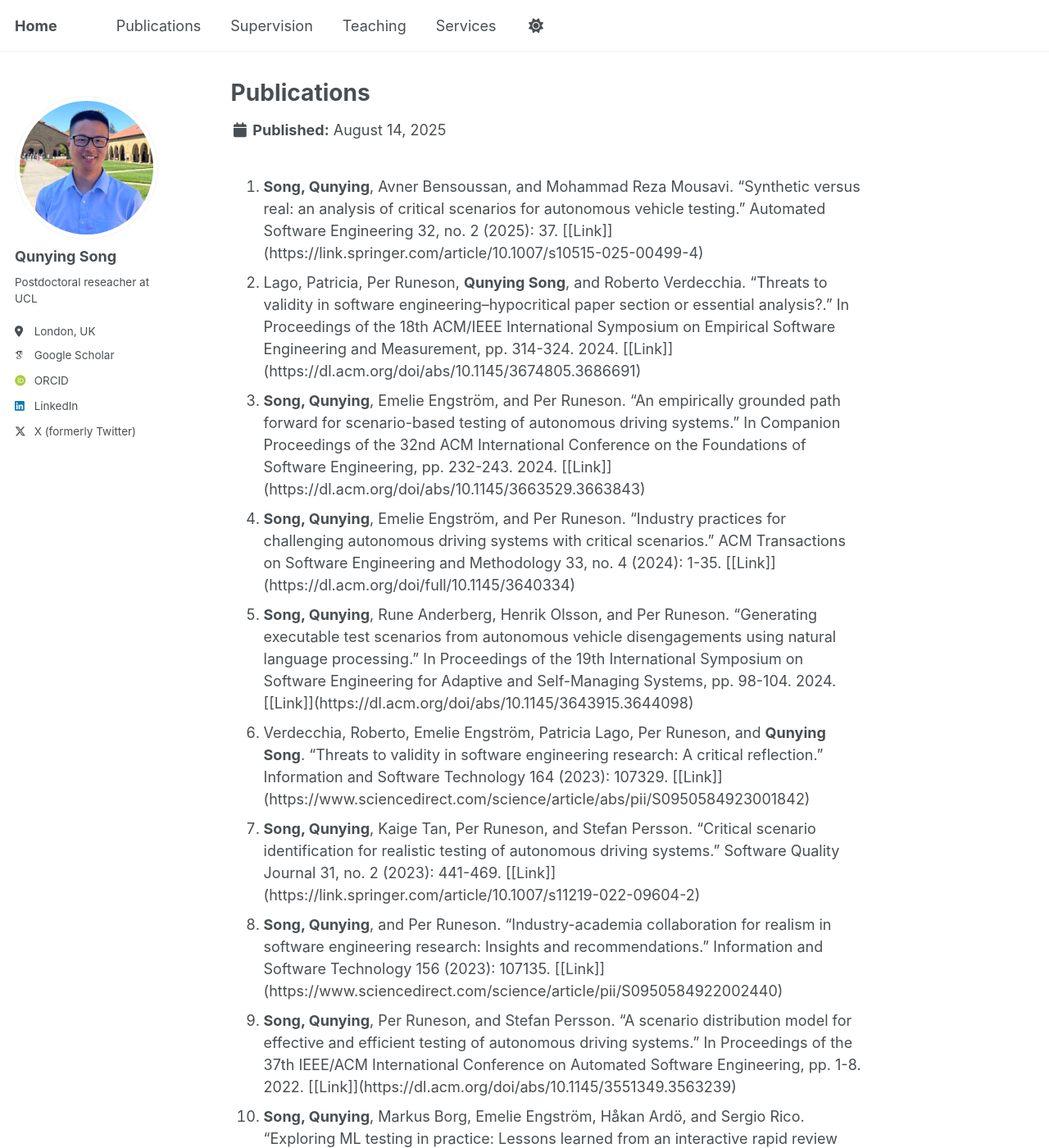
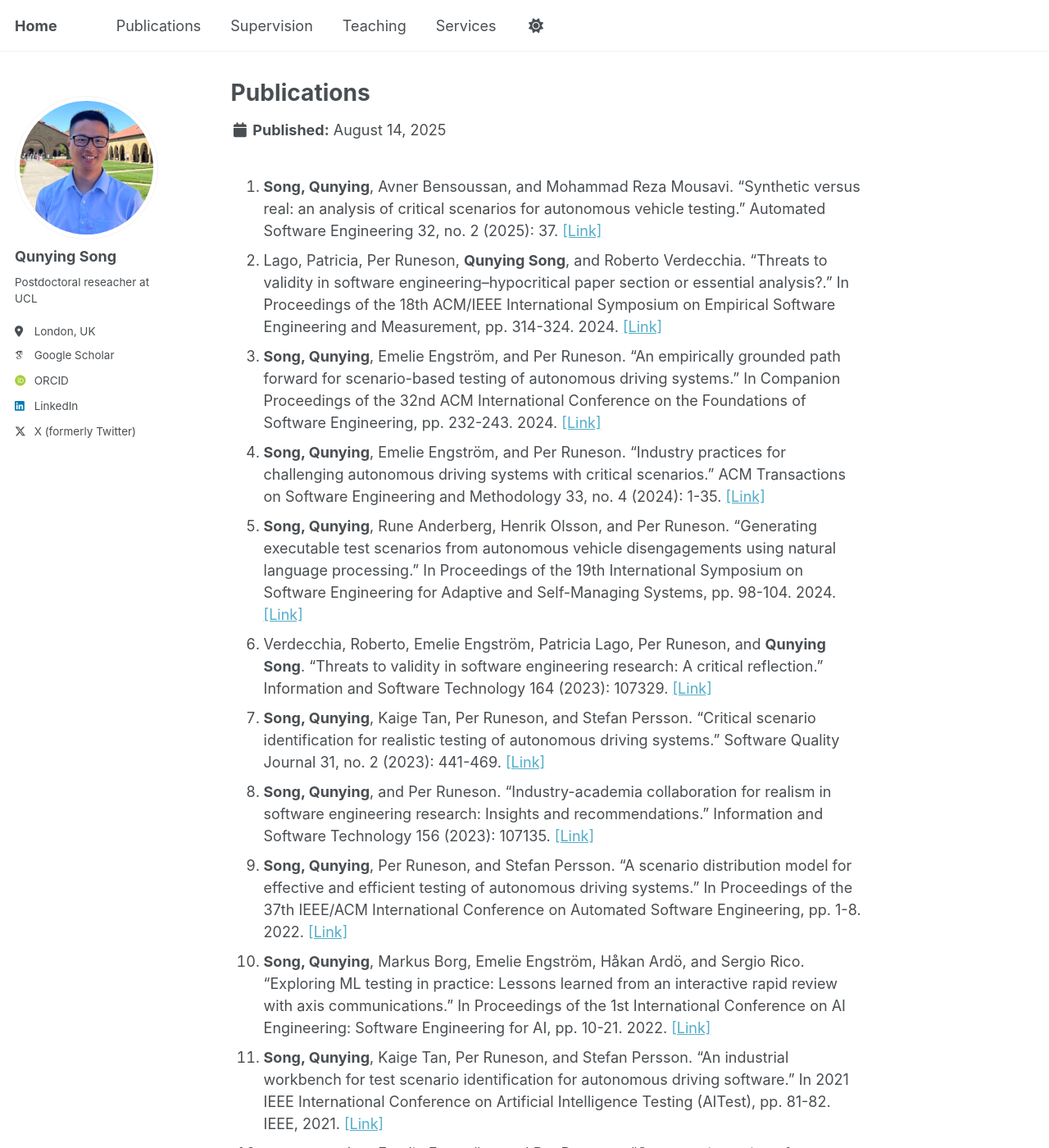
Before and after one commit to qunying-song/qunying-song.github.io, a Jekyll site: the page built from _publications/publications.md, in a window 1280 px wide and 1400 px high. Shown: the whole window at 82% size. Built offline with Jekyll 4.4.1, drawn with Linux system fonts in a browser that asks for light colours; some web fonts are replaced; a script that is not in the unit is left out; some of the changed text lies outside the part shown.

Commit message:
Update publications.md

```diff
--- a/_publications/publications.md
+++ b/_publications/publications.md
@@ -5,15 +5,15 @@ permalink: /publications/
 author_profile: true
 ---
 
-1. **Song, Qunying**, Avner Bensoussan, and Mohammad Reza Mousavi. "Synthetic versus real: an analysis of critical scenarios for autonomous vehicle testing." Automated Software Engineering 32, no. 2 (2025): 37. \[[Link]\](https://link.springer.com/article/10.1007/s10515-025-00499-4)
-2.  Lago, Patricia, Per Runeson, **Qunying Song**, and Roberto Verdecchia. "Threats to validity in software engineering–hypocritical paper section or essential analysis?." In Proceedings of the 18th ACM/IEEE International Symposium on Empirical Software Engineering and Measurement, pp. 314-324. 2024. \[[Link]\](https://dl.acm.org/doi/abs/10.1145/3674805.3686691)
-3. **Song, Qunying**, Emelie Engström, and Per Runeson. "An empirically grounded path forward for scenario-based testing of autonomous driving systems." In Companion Proceedings of the 32nd ACM International Conference on the Foundations of Software Engineering, pp. 232-243. 2024. \[[Link]\](https://dl.acm.org/doi/abs/10.1145/3663529.3663843)
-4. **Song, Qunying**, Emelie Engström, and Per Runeson. "Industry practices for challenging autonomous driving systems with critical scenarios." ACM Transactions on Software Engineering and Methodology 33, no. 4 (2024): 1-35. \[[Link]\](https://dl.acm.org/doi/full/10.1145/3640334)
-5. **Song, Qunying**, Rune Anderberg, Henrik Olsson, and Per Runeson. "Generating executable test scenarios from autonomous vehicle disengagements using natural language processing." In Proceedings of the 19th International Symposium on Software Engineering for Adaptive and Self-Managing Systems, pp. 98-104. 2024. \[[Link]\](https://dl.acm.org/doi/abs/10.1145/3643915.3644098)
-6. Verdecchia, Roberto, Emelie Engström, Patricia Lago, Per Runeson, and **Qunying Song**. "Threats to validity in software engineering research: A critical reflection." Information and Software Technology 164 (2023): 107329. \[[Link]\](https://www.sciencedirect.com/science/article/abs/pii/S0950584923001842)
-7. **Song, Qunying**, Kaige Tan, Per Runeson, and Stefan Persson. "Critical scenario identification for realistic testing of autonomous driving systems." Software Quality Journal 31, no. 2 (2023): 441-469. \[[Link]\](https://link.springer.com/article/10.1007/s11219-022-09604-2)
-8. **Song, Qunying**, and Per Runeson. "Industry-academia collaboration for realism in software engineering research: Insights and recommendations." Information and Software Technology 156 (2023): 107135. \[[Link]\](https://www.sciencedirect.com/science/article/pii/S0950584922002440)
-9. **Song, Qunying**, Per Runeson, and Stefan Persson. "A scenario distribution model for effective and efficient testing of autonomous driving systems." In Proceedings of the 37th IEEE/ACM International Conference on Automated Software Engineering, pp. 1-8. 2022. \[[Link]\](https://dl.acm.org/doi/abs/10.1145/3551349.3563239)
-10. **Song, Qunying**, Markus Borg, Emelie Engström, Håkan Ardö, and Sergio Rico. "Exploring ML testing in practice: Lessons learned from an interactive rapid review with axis communications." In Proceedings of the 1st International Conference on AI Engineering: Software Engineering for AI, pp. 10-21. 2022. \[[Link]\](https://dl.acm.org/doi/abs/10.1145/3522664.3528596)
-11. **Song, Qunying**, Kaige Tan, Per Runeson, and Stefan Persson. "An industrial workbench for test scenario identification for autonomous driving software." In 2021 IEEE International Conference on Artificial Intelligence Testing (AITest), pp. 81-82. IEEE, 2021. \[[Link]\](https://ieeexplore.ieee.org/abstract/document/9564354)
-12. **Song, Qunying**, Emelie Engström, and Per Runeson. "Concepts in testing of autonomous systems: Academic literature and industry practice." In 2021 IEEE/ACM 1st Workshop on AI Engineering-Software Engineering for AI (WAIN), pp. 74-81. IEEE, 2021. \[[Link]\](https://ieeexplore.ieee.org/abstract/document/9474374)
+1. **Song, Qunying**, Avner Bensoussan, and Mohammad Reza Mousavi. "Synthetic versus real: an analysis of critical scenarios for autonomous vehicle testing." Automated Software Engineering 32, no. 2 (2025): 37. [ [Link] ](https://link.springer.com/article/10.1007/s10515-025-00499-4)
+2.  Lago, Patricia, Per Runeson, **Qunying Song**, and Roberto Verdecchia. "Threats to validity in software engineering–hypocritical paper section or essential analysis?." In Proceedings of the 18th ACM/IEEE International Symposium on Empirical Software Engineering and Measurement, pp. 314-324. 2024. [ [Link] ](https://dl.acm.org/doi/abs/10.1145/3674805.3686691)
+3. **Song, Qunying**, Emelie Engström, and Per Runeson. "An empirically grounded path forward for scenario-based testing of autonomous driving systems." In Companion Proceedings of the 32nd ACM International Conference on the Foundations of Software Engineering, pp. 232-243. 2024. [ [Link] ](https://dl.acm.org/doi/abs/10.1145/3663529.3663843)
+4. **Song, Qunying**, Emelie Engström, and Per Runeson. "Industry practices for challenging autonomous driving systems with critical scenarios." ACM Transactions on Software Engineering and Methodology 33, no. 4 (2024): 1-35. [ [Link] ](https://dl.acm.org/doi/full/10.1145/3640334)
+5. **Song, Qunying**, Rune Anderberg, Henrik Olsson, and Per Runeson. "Generating executable test scenarios from autonomous vehicle disengagements using natural language processing." In Proceedings of the 19th International Symposium on Software Engineering for Adaptive and Self-Managing Systems, pp. 98-104. 2024. [ [Link] ](https://dl.acm.org/doi/abs/10.1145/3643915.3644098)
+6. Verdecchia, Roberto, Emelie Engström, Patricia Lago, Per Runeson, and **Qunying Song**. "Threats to validity in software engineering research: A critical reflection." Information and Software Technology 164 (2023): 107329. [ [Link] ](https://www.sciencedirect.com/science/article/abs/pii/S0950584923001842)
+7. **Song, Qunying**, Kaige Tan, Per Runeson, and Stefan Persson. "Critical scenario identification for realistic testing of autonomous driving systems." Software Quality Journal 31, no. 2 (2023): 441-469. [ [Link] ](https://link.springer.com/article/10.1007/s11219-022-09604-2)
+8. **Song, Qunying**, and Per Runeson. "Industry-academia collaboration for realism in software engineering research: Insights and recommendations." Information and Software Technology 156 (2023): 107135. [ [Link] ](https://www.sciencedirect.com/science/article/pii/S0950584922002440)
+9. **Song, Qunying**, Per Runeson, and Stefan Persson. "A scenario distribution model for effective and efficient testing of autonomous driving systems." In Proceedings of the 37th IEEE/ACM International Conference on Automated Software Engineering, pp. 1-8. 2022. [ [Link] ](https://dl.acm.org/doi/abs/10.1145/3551349.3563239)
+10. **Song, Qunying**, Markus Borg, Emelie Engström, Håkan Ardö, and Sergio Rico. "Exploring ML testing in practice: Lessons learned from an interactive rapid review with axis communications." In Proceedings of the 1st International Conference on AI Engineering: Software Engineering for AI, pp. 10-21. 2022. [ [Link] ](https://dl.acm.org/doi/abs/10.1145/3522664.3528596)
+11. **Song, Qunying**, Kaige Tan, Per Runeson, and Stefan Persson. "An industrial workbench for test scenario identification for autonomous driving software." In 2021 IEEE International Conference on Artificial Intelligence Testing (AITest), pp. 81-82. IEEE, 2021. [ [Link] ](https://ieeexplore.ieee.org/abstract/document/9564354)
+12. **Song, Qunying**, Emelie Engström, and Per Runeson. "Concepts in testing of autonomous systems: Academic literature and industry practice." In 2021 IEEE/ACM 1st Workshop on AI Engineering-Software Engineering for AI (WAIN), pp. 74-81. IEEE, 2021. [ [Link] ](https://ieeexplore.ieee.org/abstract/document/9474374)
```
